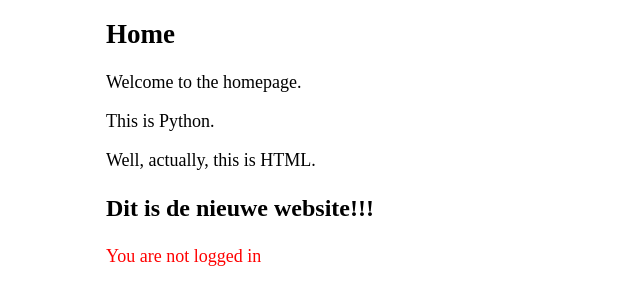
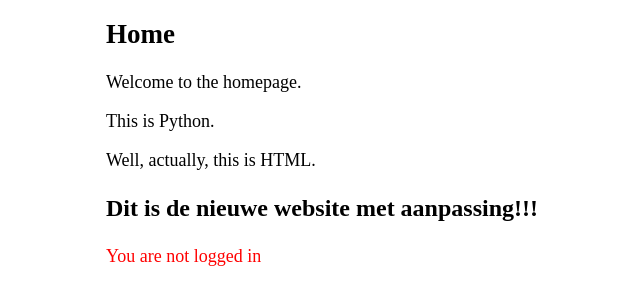
Before and after one commit to Martijns3/CD-repo, a Flask app: page / in a window 1280 px wide. Shown: the part 231-536 px from the top of the page, without its empty margins (174-814 px from the left). Run offline with Flask 2, Linux system fonts and the light colour scheme.

Commit message:
Flask-website

```diff
--- a/Flask-website/templates/index.html
+++ b/Flask-website/templates/index.html
@@ -4,6 +4,6 @@
 <p>Welcome to the homepage.</p>
 <p>This is Python.</p>
 <p>Well, actually, this is HTML.</p>
-<p class="largeText boldText">Dit is de nieuwe website!!!</p>
+<p class="largeText boldText">Dit is de nieuwe website met aanpassing!!!</p>
 <body2>{{logout_message}}</body2>
 {% endblock content %}
```
